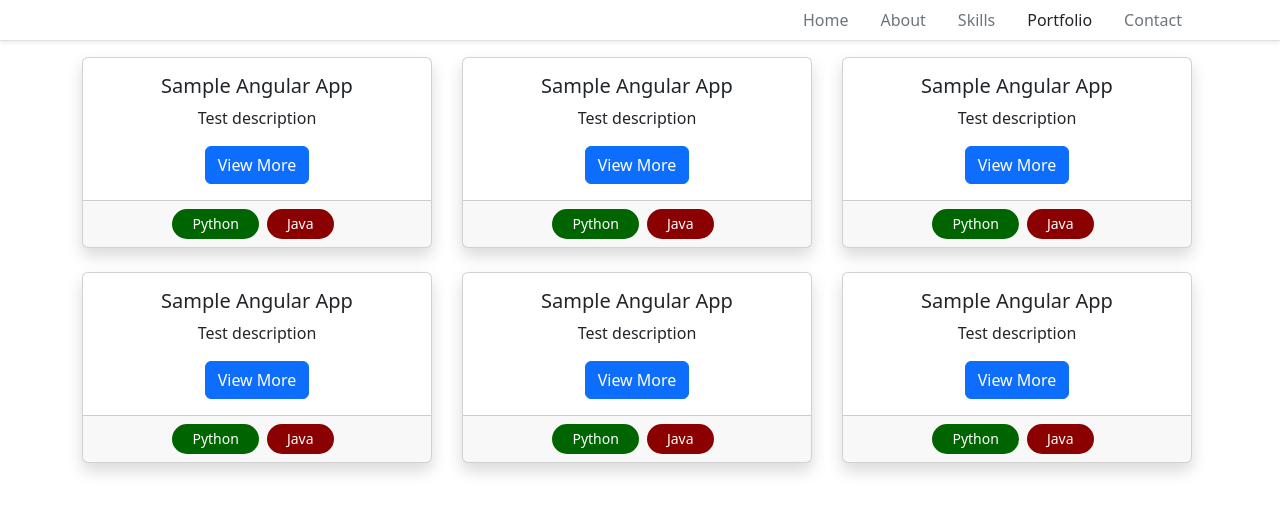
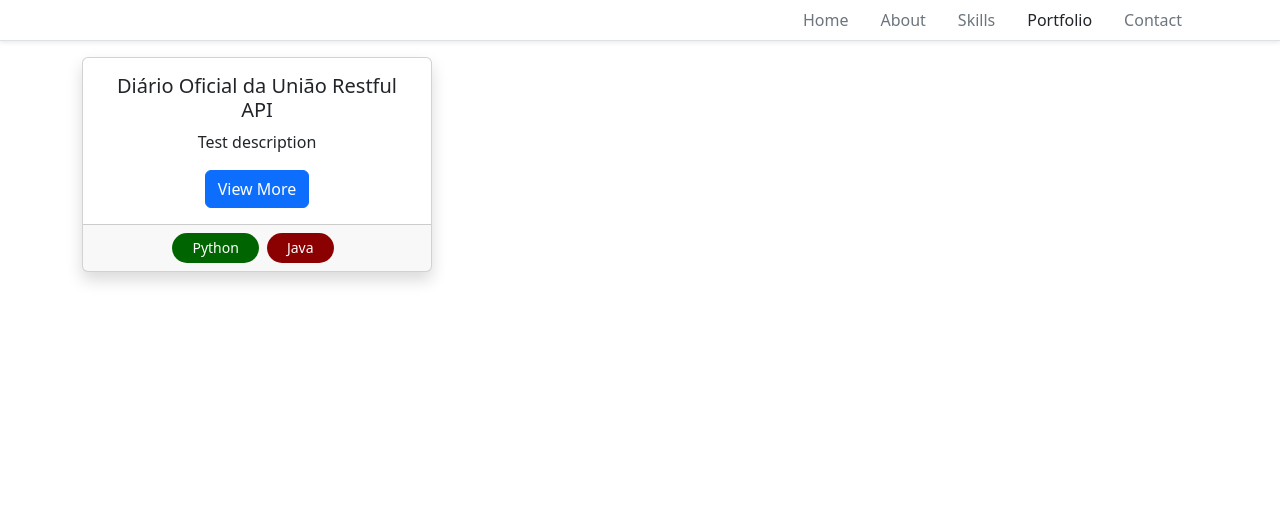
Before and after one commit to barbaracalderon/angular-portfolio-app, an Angular app: page /portfolio in a window 1280 px wide. Shown: the top 512 px of the page. Built offline with nearby package versions, Linux system fonts and the light colour scheme.

Commit message:
feat: array of cards ready to be implemented

```diff
--- a/src/app/portfolio/portfolio.component.html
+++ b/src/app/portfolio/portfolio.component.html
@@ -1,22 +1,9 @@
 <div class="container">
     <div class="row">
-        <div class="col-lg-4 col-md mb-4" style="max-width: 380px; min-width: 380px;">
-            <app-project-card [card]="project"></app-project-card>
-        </div>
-        <div class="col-lg-4 col-md mb-4" style="max-width: 380px; min-width: 380px;">
-            <app-project-card [card]="project"></app-project-card>
-        </div>
-        <div class="col-lg-4 col-md mb-4" style="max-width: 380px; min-width: 380px;">
-            <app-project-card [card]="project"></app-project-card>
-        </div>
-        <div class="col-lg-4 col-md mb-4" style="max-width: 380px; min-width: 380px;">
-            <app-project-card [card]="project"></app-project-card>
-        </div>
-        <div class="col-lg-4 col-md mb-4" style="max-width: 380px; min-width: 380px;">
-            <app-project-card [card]="project"></app-project-card>
-        </div>
-        <div class="col-lg-4 col-md mb-4" style="max-width: 380px; min-width: 380px;">
-            <app-project-card [card]="project"></app-project-card>
-        </div>
+        @for(project of projects; track project.id) {
+            <div class="col-lg-4 col-md-6 mb-4" style="max-width: 380px; min-width: 380px">
+                        <app-project-card [card]="project"></app-project-card>
+            </div>
+        }
     </div>
 </div>
--- a/src/app/portfolio/portfolio.component.ts
+++ b/src/app/portfolio/portfolio.component.ts
@@ -13,15 +13,17 @@ import { Tag } from '../_models/tags';
 })
 export class PortfolioComponent {
 
-  project: Card = {
+  projects: Card[] = [
+    {
     id: 0,
-    name: 'Sample Angular App',
+    name: 'Diário Oficial da União Restful API',
     summary: 'Test description',
     description: '',
     projectLink: '',
     tags: [Tag.PYTHON, Tag.JAVA],
     pictures: []
   }
+]
 
   constructor(private titleService: Title) {
     this.titleService.setTitle('BC | Portfolio')
```
